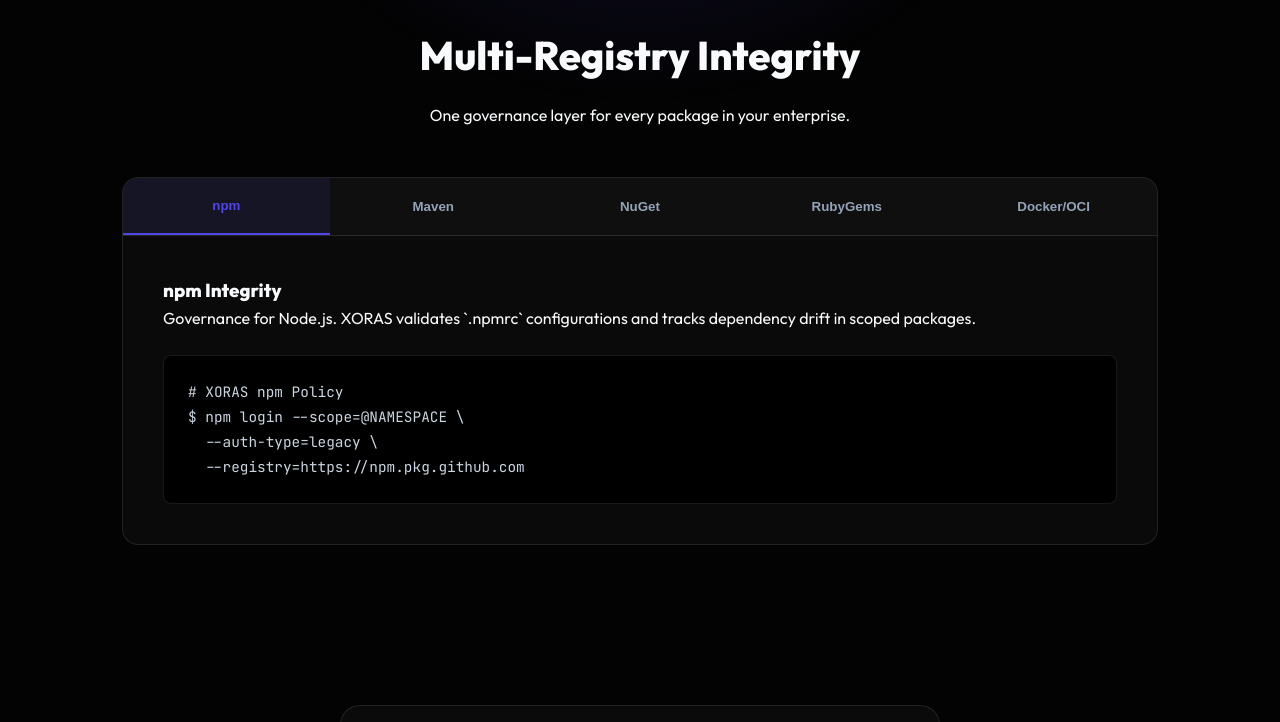
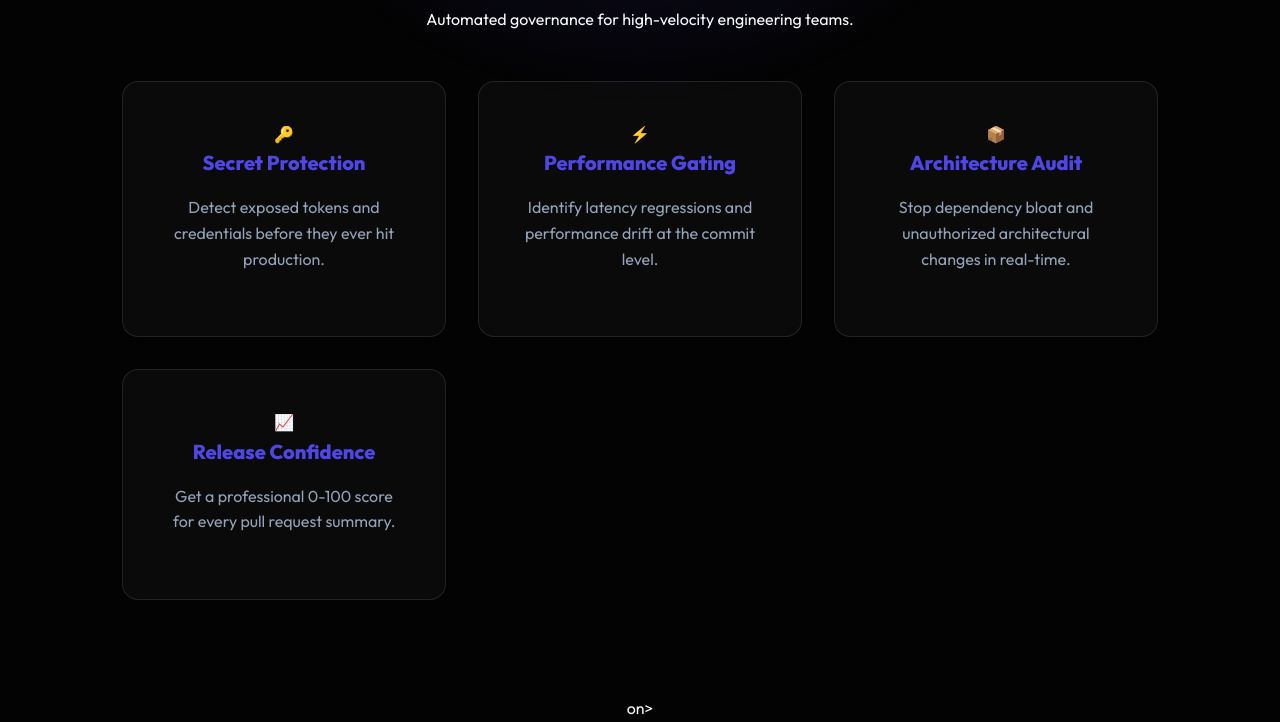
Before and after one commit to aoxendine3/xoras, a plain HTML site: page docs/index.html in a window 1280 px wide. Shown: the part 749-1471 px from the top of the page. Drawn offline with Linux system fonts and the light colour scheme.

Commit message:
feat: complete plain-english transformation - hero, features, and pitch

```diff
--- a/docs/index.html
+++ b/docs/index.html
@@ -29,78 +29,43 @@
 
         <section class="hero">
             <div class="badge">Institutional Release Integrity</div>
-            <h1>Universal Release Confidence</h1>
-            <p class="subtitle">XORAS provides a single governance layer for your entire infrastructure—securing code, artifacts, and container images across every registry.</p>
+            <h1>The Engineering Guardrail</h1>
+            <p class="subtitle">XORAS detects security, performance, and architectural drift in every pull request—giving your team the confidence to move fast without breaking things.</p>
             <div class="hero-actions">
-                <a href="#apply" class="cta-button">Apply for the 30-Day Pilot</a>
-                <a href="#ecosystems" class="secondary-btn">View Supported Ecosystems</a>
+                <a href="#apply" class="cta-button">Join the 30-Day Pilot</a>
+                <a href="https://github.com/aoxendine3/xoras" class="secondary-btn">View on GitHub</a>
             </div>
-        </section>
-
-        <!-- Interactive Ecosystem Tabs -->
-        <section id="ecosystems" class="tabs-section">
+        </sectio        <!-- The Pillars of Integrity -->
+        <section id="why-xoras" class="tabs-section">
             <div class="section-header">
-                <h2>Multi-Registry Integrity</h2>
-                <p>One governance layer for every package in your enterprise.</p>
+                <h2>Why XORAS?</h2>
+                <p>Automated governance for high-velocity engineering teams.</p>
             </div>
 
-            <div class="tab-container">
-                <div class="tab-list">
-                    <button class="tab-btn active" data-tab="npm">npm</button>
-                    <button class="tab-btn" data-tab="maven">Maven</button>
-                    <button class="tab-btn" data-tab="nuget">NuGet</button>
-                    <button class="tab-btn" data-tab="ruby">RubyGems</button>
-                    <button class="tab-btn" data-tab="docker">Docker/OCI</button>
+            <div class="dev-grid">
+                <div class="dev-card">
+                    <div class="feature-icon">🔑</div>
+                    <h4>Secret Protection</h4>
+                    <p>Detect exposed tokens and credentials before they ever hit production.</p>
                 </div>
-
-                <div class="tab-content active" id="npm">
-                    <h3>npm Integrity</h3>
-                    <p>Governance for Node.js. XORAS validates `.npmrc` configurations and tracks dependency drift in scoped packages.</p>
-                    <pre><code># XORAS npm Policy
-$ npm login --scope=@NAMESPACE \
-  --auth-type=legacy \
-  --registry=https://npm.pkg.github.com</code></pre>
+                <div class="dev-card">
+                    <div class="feature-icon">⚡</div>
+                    <h4>Performance Gating</h4>
+                    <p>Identify latency regressions and performance drift at the commit level.</p>
                 </div>
-
-                <div class="tab-content" id="maven">
-                    <h3>Maven Integrity</h3>
-                    <p>Secure release management for Java. XORAS ensures `pom.xml` distribution settings meet institutional standards.</p>
-                    <pre><code><distributionManagement>
-  <repository>
-    <id>github</id>
-    <url>https://maven.pkg.github.com/OWNER/REPO</url>
-  </repository>
-</distributionManagement></code></pre>
+                <div class="dev-card">
+                    <div class="feature-icon">📦</div>
+                    <h4>Architecture Audit</h4>
+                    <p>Stop dependency bloat and unauthorized architectural changes in real-time.</p>
                 </div>
-
-                <div class="tab-content" id="nuget">
-                    <h3>NuGet Integrity</h3>
-                    <p>Integrity for .NET ecosystems. XORAS validates `nuget.config` and package source mappings to prevent dependency confusion.</p>
-                    <pre><code><packageSourceMapping>
-  <packageSource key="github">
-    <package pattern="PACKAGE-ID-PREFIX.*" />
-  </packageSource>
-</packageSourceMapping></code></pre>
-                </div>
-
-                <div class="tab-content" id="ruby">
-                    <h3>RubyGems Integrity</h3>
-                    <p>Governance for Ruby applications. XORAS monitors `Gemfile` source blocks and validates `ssh://` repository links in metadata.</p>
-                    <pre><code># XORAS Ruby Policy
-source "https://rubygems.pkg.github.com/NAMESPACE" do
-  gem "INSTITUTIONAL_GEM"
-end</code></pre>
-                </div>
-
-                <div class="tab-content" id="docker">
-                    <h3>Container Integrity (OCI)</h3>
-                    <p>Security for the Container Registry (ghcr.io). XORAS validates image labels, architecture manifests, and base image provenance.</p>
-                    <pre><code># XORAS OCI Labels
-LABEL org.opencontainers.image.source=https://github.com/OWNER/REPO
-LABEL org.opencontainers.image.description="XORAS Verified Image"</code></pre>
+                <div class="dev-card">
+                    <div class="feature-icon">📈</div>
+                    <h4>Release Confidence</h4>
+                    <p>Get a professional 0-100 score for every pull request summary.</p>
                 </div>
             </div>
         </section>
+on>
 
         <!-- Live Drift Simulator -->
         <section id="simulator" class="simulator-section">
```
